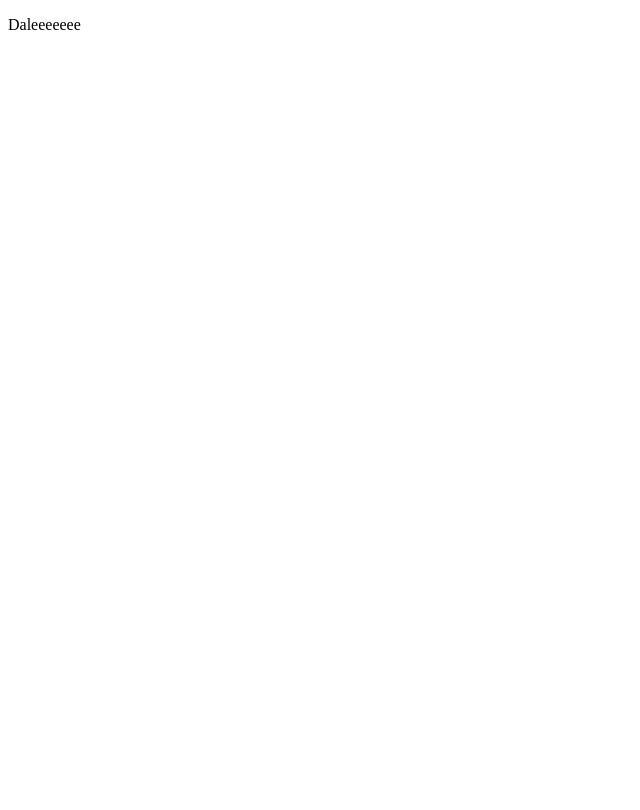
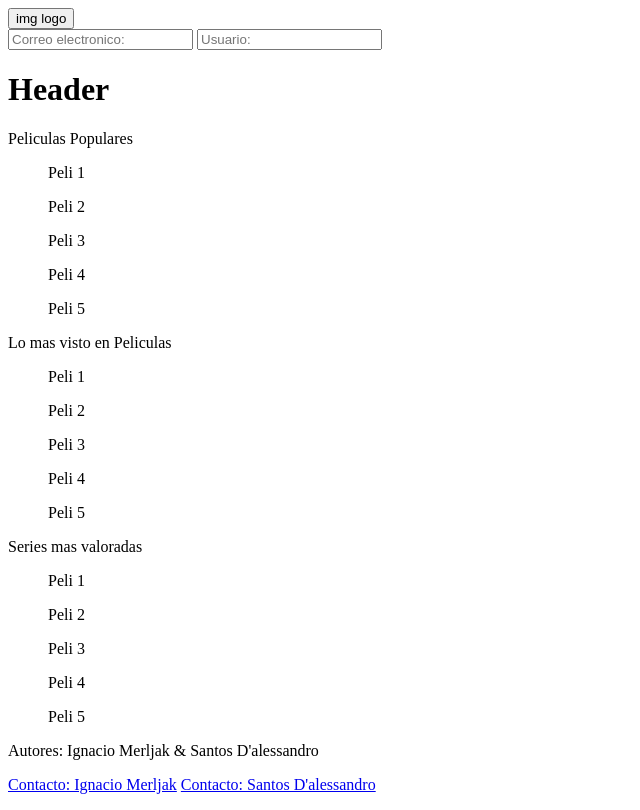
Before and after one commit to santosdalessandro/primer-repo, a plain HTML site: page index.html in a window 1280 px wide. Shown: the whole page, without its empty margins (0-640 px from the left). Drawn offline with Linux system fonts and the light colour scheme.

Commit message:
Primer sketch

```diff
--- a/index.html
+++ b/index.html
@@ -1,11 +1,50 @@
 <!DOCTYPE html>
 <html lang="en">
 <head>
-    <meta charset="UTF-8">
-    <meta name="viewport" content="width=device-width, initial-scale=1.0">
-    <title>Document</title>
+  <meta charset="UTF-8">
+  <meta name="viewport" content="width=device-width, initial-scale=1.0">
+  <title>Proyecto Integrador</title>
 </head>
 <body>
-    <p>Daleeeeeee</p>
+  <div class="navbar">
+    <button>
+      img logo
+    </button>
+    <form action="login-info.html" method="get">
+      <input type="text" id="email" name="mail" value="" placeholder="Correo electronico:">
+      <input type="text" id="username" name="user" value="" placeholder="Usuario:">
+    </form>
+  </div>
+  <h1>
+    Header
+  </h1>
+  <p class="Peliculas-pop"> Peliculas Populares
+    <ul>Peli 1</ul>
+    <ul>Peli 2</ul>
+    <ul>Peli 3</ul>
+    <ul>Peli 4</ul>
+    <ul>Peli 5</ul>
+  </p>
+  <p class="Peliculas-mas-vistas"> Lo mas visto en Peliculas
+    <ul>Peli 1</ul>
+    <ul>Peli 2</ul>
+    <ul>Peli 3</ul>
+    <ul>Peli 4</ul>
+    <ul>Peli 5</ul>
+  </p>
+  <p class="Series-estrella"> Series mas valoradas
+    <ul>Peli 1</ul>
+    <ul>Peli 2</ul>
+    <ul>Peli 3</ul>
+    <ul>Peli 4</ul>
+    <ul>Peli 5</ul>
+  </p>
 </body>
+<footer>
+  Autores: Ignacio Merljak & Santos D'alessandro
+  <p>
+    <a href="imerljak@udesa.edu.ar"> Contacto: Ignacio Merljak</a>
+    <a href="sdalessandro@udesa.edu.ar"> Contacto: Santos D'alessandro</a>
+  </p>
+</footer>
 </html>
```
